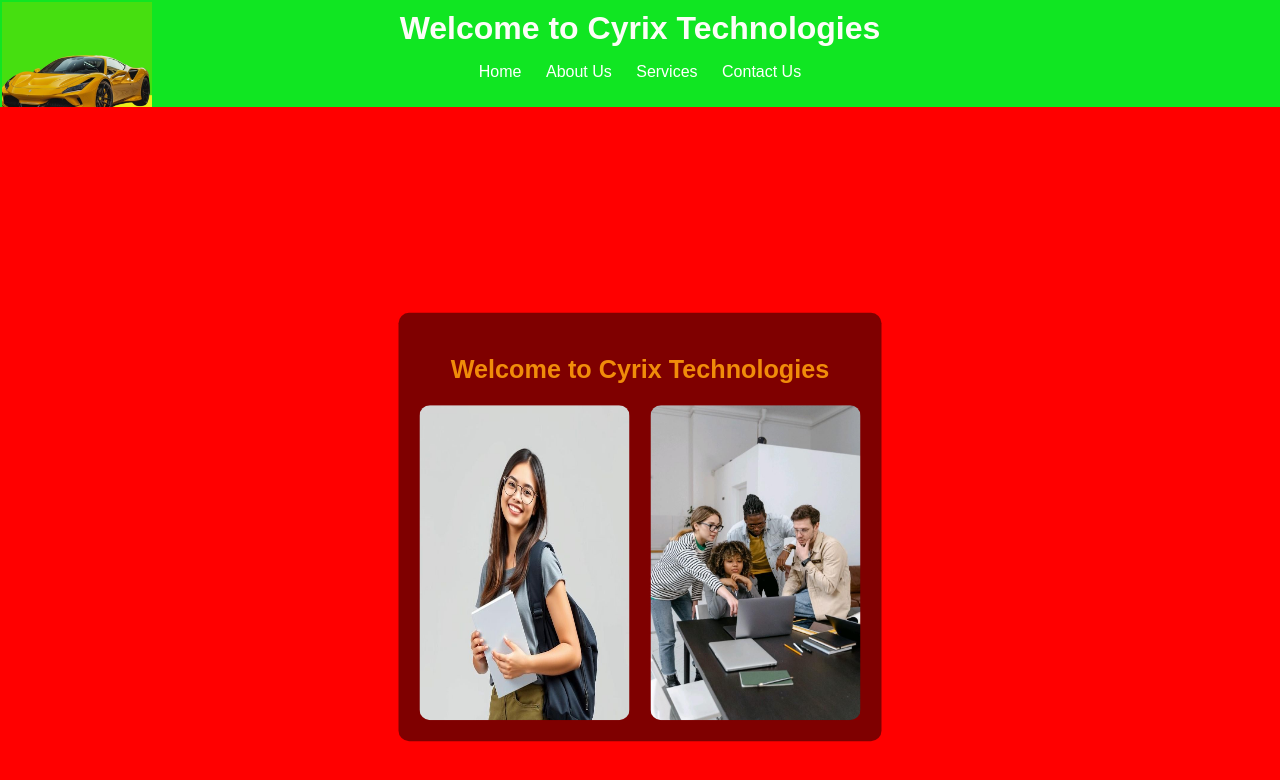
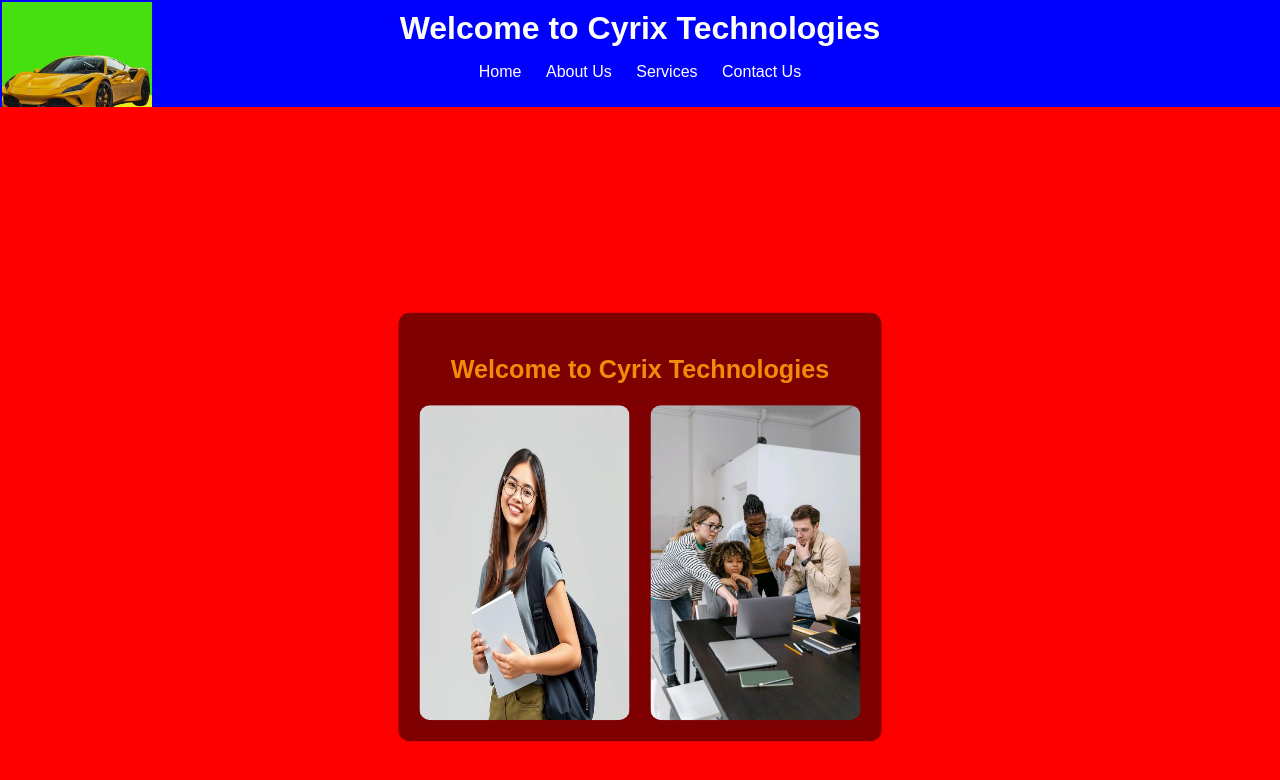
Before and after one commit to Cyrix254/work, a plain HTML site: page index.html in a window 1280 px wide. Drawn offline with Linux system fonts and the light colour scheme.

Commit message:
Update styles.css

```diff
--- a/styles.css
+++ b/styles.css
@@ -13,7 +13,7 @@ color: rgb(1, 0, 8);
 }
 
 header {
-    background-color: #10e622;
+    background-color:blue;
     color: #fdfdf8;
     padding: 10px 0;
     text-align: center;
```
